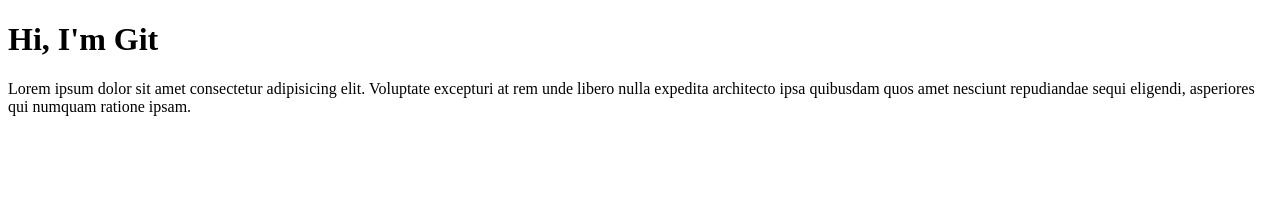
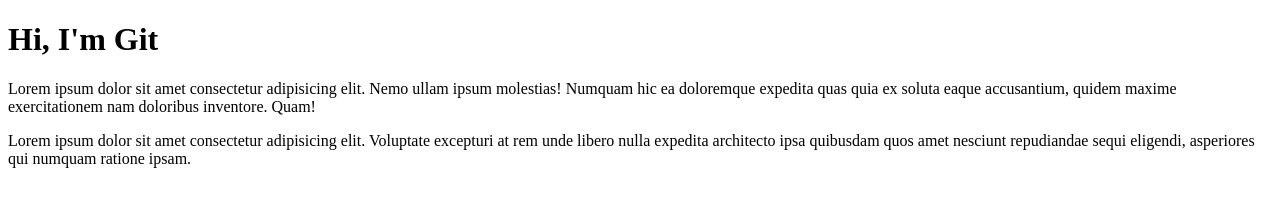
Before and after one commit to KaungK2001/Project, a plain HTML site: page index.html in a window 1280 px wide. Drawn offline with Linux system fonts and the light colour scheme.

Commit message:
my commit

```diff
--- a/index.html
+++ b/index.html
@@ -9,6 +9,7 @@
 <body>
     <h1>Hi, I'm Git</h1>
 
+    <p>Lorem ipsum dolor sit amet consectetur adipisicing elit. Nemo ullam ipsum molestias! Numquam hic ea doloremque expedita quas quia ex soluta eaque accusantium, quidem maxime exercitationem nam doloribus inventore. Quam!</p>
     <p>Lorem ipsum dolor sit amet consectetur adipisicing elit. Voluptate excepturi at rem unde libero nulla expedita architecto ipsa quibusdam quos amet nesciunt repudiandae sequi eligendi, asperiores qui numquam ratione ipsam.</p>
 </body>
 </html>
```
